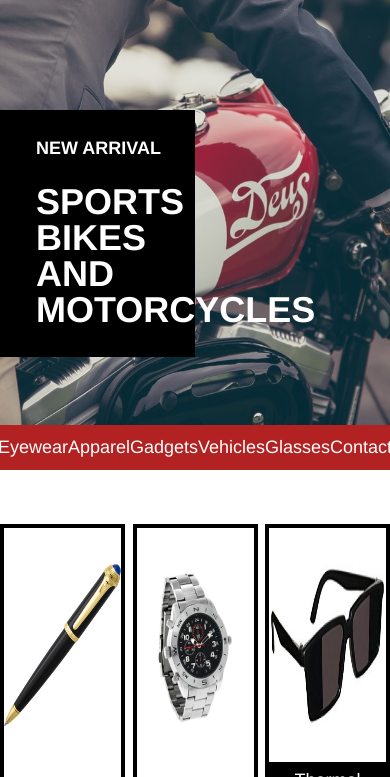
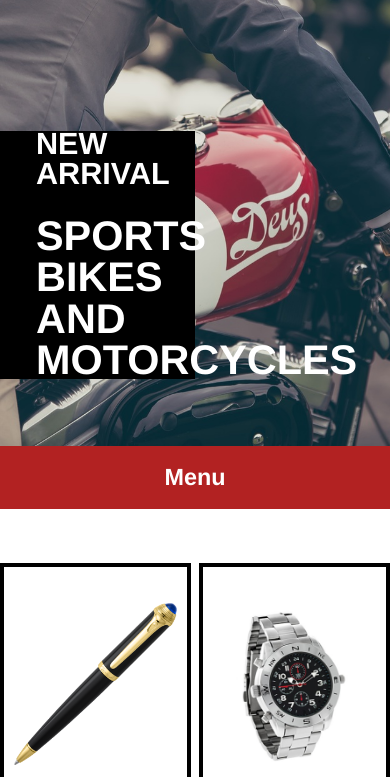
Before and after one commit to Fercken/secretAgentSupply, a plain HTML site: page index.html in a window 390 px wide. Shown: the part 67-844 px from the top of the page. Drawn offline with Linux system fonts and the light colour scheme.

Commit message:
Add styles for 1024 media query

```diff
--- a/index.html
+++ b/index.html
@@ -28,12 +28,13 @@
 
     <nav>
       <div class="container">
-        <a href="#">Eyewear</a>
-        <a href="#">Apparel</a>
-        <a href="#">Gadgets</a>
-        <a href="#">Vehicles</a>
-        <a href="#">Glasses</a>
-        <a href="#">Contact</a>
+        <a href="#" class="menu-display">Menu</a>
+        <a href="#" class="menu-item">Eyewear</a>
+        <a href="#" class="menu-item">Apparel</a>
+        <a href="#" class="menu-item">Gadgets</a>
+        <a href="#" class="menu-item">Vehicles</a>
+        <a href="#" class="menu-item">Glasses</a>
+        <a href="#" class="menu-item">Contact</a>
       </div>
     </nav>
 
@@ -60,7 +61,7 @@
           </div>
         </div>
 
-        <div class="product">
+        <div class="product glasses">
           <div class="item">
             <img src="resources/images/glasses.png" alt="Thermal Glasses">
           </div>
--- a/resources/css/style.css
+++ b/resources/css/style.css
@@ -11,6 +11,7 @@ html {
 
 a {
   color: white;
+  font-weight: bold;
   text-decoration: none;
   padding: 0.75rem 0;
 }
@@ -160,8 +161,78 @@ footer {
 }
 
 /*** Media Queries ***/
+@media only screen and (max-width: 1600px) {
+  .menu-display {
+    display: none;
+  }
+}
 @media only screen and (max-width: 1024px) {
   .container {
     width: 1024px;
   }
+
+   .logo-site {
+    background: black;
+    display: flex;
+    justify-content: center;
+    height: 3.5rem;
+  }
+
+  .container .content h3 {
+    font-size: 1.7rem;
+    font-weight: bold;
+    padding-left: 2rem;
+    padding-bottom: 1.5rem;
+  }
+    .container .content h1 {
+    font-size: 2.3rem;
+    font-weight: bold;
+    padding-left: 2rem;
+  }
+
+     nav {
+    background-color: firebrick;
+    display: flex;
+    justify-content: center;
+    height: 3.5rem
+  }
+
+  nav .container {
+    display: flex;
+    justify-content: center;
+    align-items: center;
+  }
+
+   .menu-display {
+    display: block;
+    font-size: 1.3rem;
+  }
+
+  .menu-item {
+    display: none;
+  }
+
+  .product {
+    width: 47%;
+  }
+
+  .glasses {
+   display: none;
+  }
+
+
+
+
+
+
+
+
+
+
+
+
+
+
+
+
 }
```
